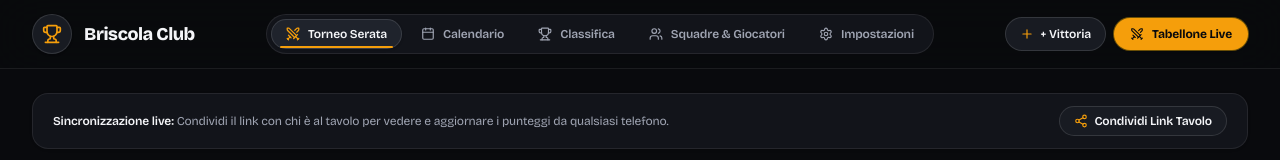
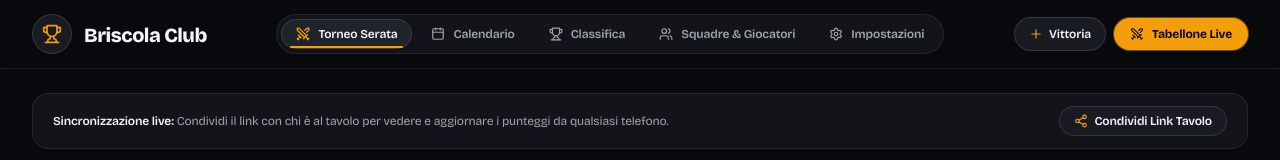
Before and after one commit to edvinhelmi/carte, a Next.js app: page / in a window 1280 px wide. Shown: the top 160 px of the page. Built offline with nearby package versions, Linux system fonts and the light colour scheme; no server answers.

Commit message:
style(header): enlarge and optically center Briscola Club title and simplify Vittoria button copy

```diff
--- a/src/components/Header.tsx
+++ b/src/components/Header.tsx
@@ -30,7 +30,7 @@ export function Header({ activeTab, setActiveTab, onOpenQuickMatch }: HeaderProp
           <div className="w-9 h-9 sm:w-10 sm:h-10 rounded-full bg-[var(--surface-raised)] border border-[var(--control-border)] flex items-center justify-center shadow-sm group-hover:border-[var(--accent)]/60 transition-[border-color,box-shadow] duration-200 shrink-0">
             <Trophy className="w-5 h-5 text-[var(--accent)] icon-hover-tilt" />
           </div>
-          <span className="font-heading font-extrabold text-base sm:text-lg text-[var(--text)] tracking-tight truncate">
+          <span className="font-heading font-black text-lg sm:text-xl text-[var(--text)] tracking-tight leading-none truncate pt-0.5">
             Briscola Club
           </span>
         </button>
@@ -75,7 +75,7 @@ export function Header({ activeTab, setActiveTab, onOpenQuickMatch }: HeaderProp
               className="group inline-flex items-center gap-1.5 px-3 sm:px-3.5 py-1.5 sm:py-2 rounded-xl bg-[var(--surface-raised)] hover:bg-[var(--surface-alt)] border border-[var(--control-border)] hover:border-[var(--control-border-hover)] hover:shadow-[0_2px_12px_rgba(245,158,11,0.12)] text-xs font-semibold text-[var(--text)] btn-tactile cursor-pointer"
             >
               <Plus className="w-3.5 h-3.5 text-[var(--accent)] transition-transform duration-200 group-hover:rotate-90" />
-              <span className="text-xs">+ Vittoria</span>
+              <span className="text-xs">Vittoria</span>
             </button>
           )}
 
```
